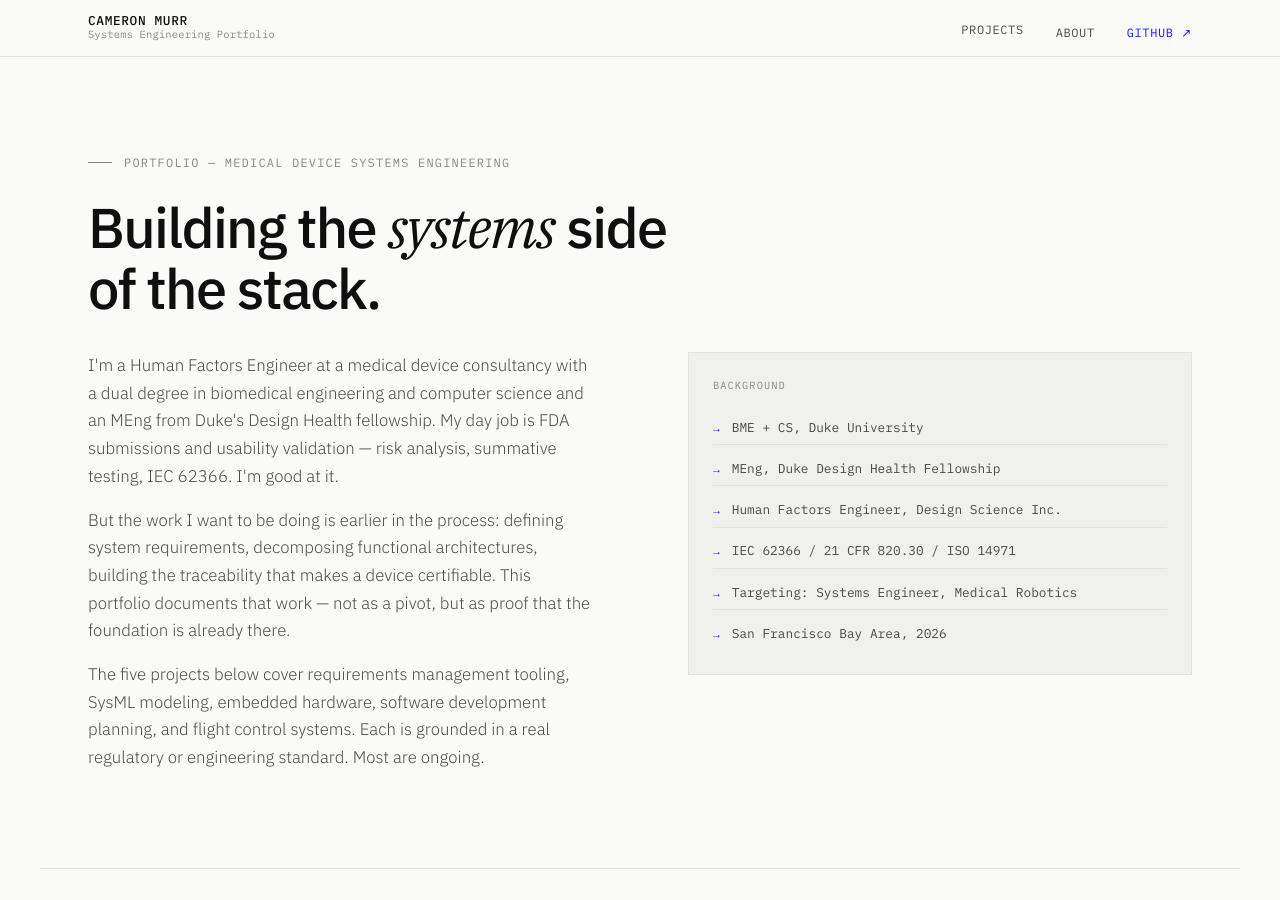
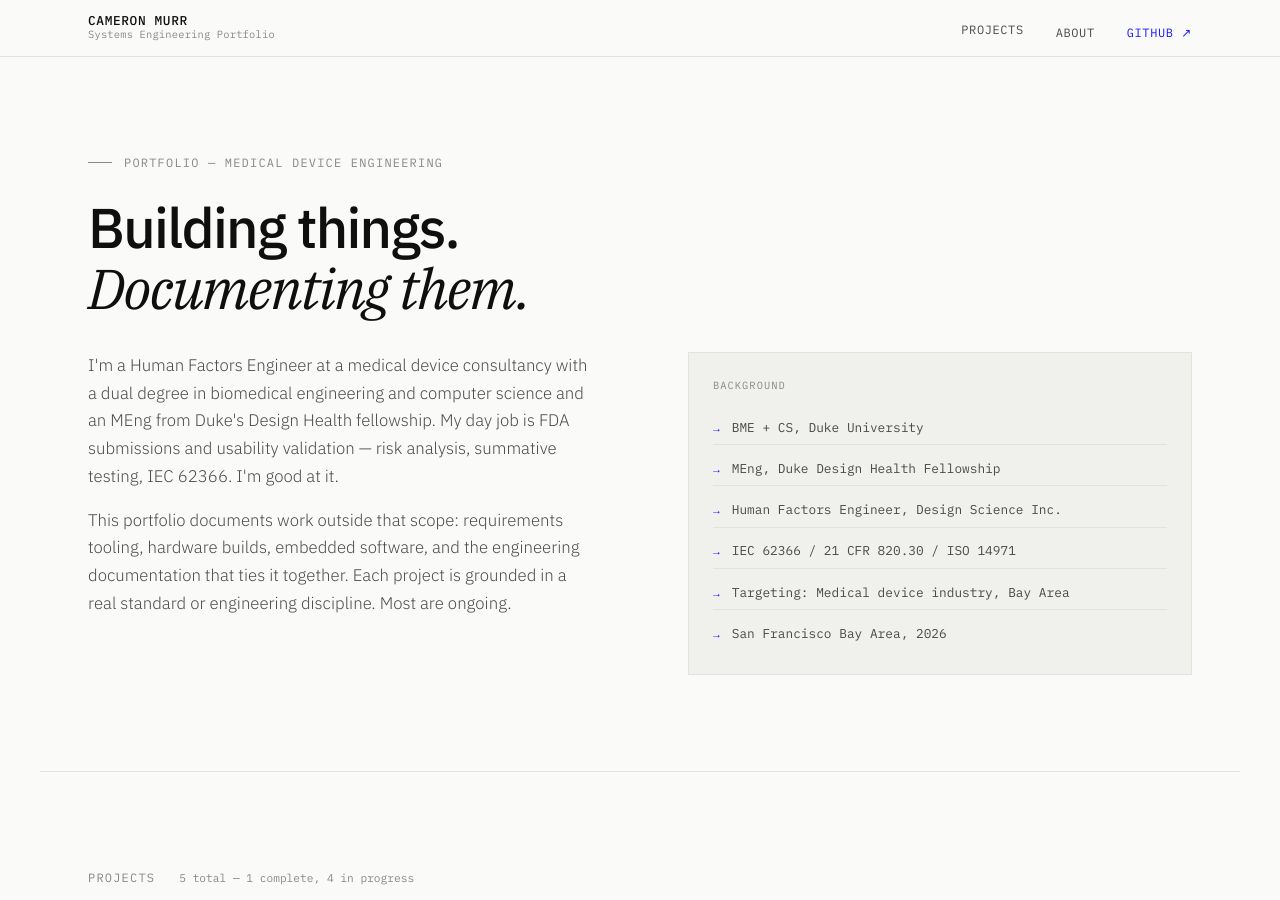
Before and after one commit to cameron-murr/cameron-murr.github.io, a Jekyll site: the page built from index.html, in a window 1280 px wide and 900 px high. Built offline with Jekyll 4.4.1, drawn with Linux system fonts in a browser that asks for light colours.

Commit message:
Updated index file content

```diff
--- a/index.html
+++ b/index.html
@@ -1,13 +1,13 @@
 ---
 layout: default
-title: Systems Engineering Portfolio
+title: Cameron Murr — Engineering Portfolio
 ---
 
 <section class="hero">
-  <div class="hero-kicker">Portfolio — Medical Device Systems Engineering</div>
+  <div class="hero-kicker">Portfolio — Medical Device Engineering</div>
 
   <h1 class="hero-headline">
-    Building the <em>systems</em> side of the stack.
+    Building things.<br><em>Documenting them.</em>
   </h1>
 
   <div class="hero-body">
@@ -16,10 +16,7 @@ title: Systems Engineering Portfolio
         I'm a Human Factors Engineer at a medical device consultancy with a dual degree in biomedical engineering and computer science and an MEng from Duke's Design Health fellowship. My day job is FDA submissions and usability validation — risk analysis, summative testing, IEC 62366. I'm good at it.
       </p>
       <p>
-        But the work I want to be doing is earlier in the process: defining system requirements, decomposing functional architectures, building the traceability that makes a device certifiable. This portfolio documents that work — not as a pivot, but as proof that the foundation is already there.
-      </p>
-      <p>
-        The five projects below cover requirements management tooling, SysML modeling, embedded hardware, software development planning, and flight control systems. Each is grounded in a real regulatory or engineering standard. Most are ongoing.
+        This portfolio documents work outside that scope: requirements tooling, hardware builds, embedded software, and the engineering documentation that ties it together. Each project is grounded in a real standard or engineering discipline. Most are ongoing.
       </p>
     </div>
 
@@ -30,7 +27,7 @@ title: Systems Engineering Portfolio
         <li>MEng, Duke Design Health Fellowship</li>
         <li>Human Factors Engineer, Design Science Inc.</li>
         <li>IEC 62366 / 21 CFR 820.30 / ISO 14971</li>
-        <li>Targeting: Systems Engineer, Medical Robotics</li>
+        <li>Targeting: Medical device industry, Bay Area</li>
         <li>San Francisco Bay Area, 2026</li>
       </ul>
     </div>
```
